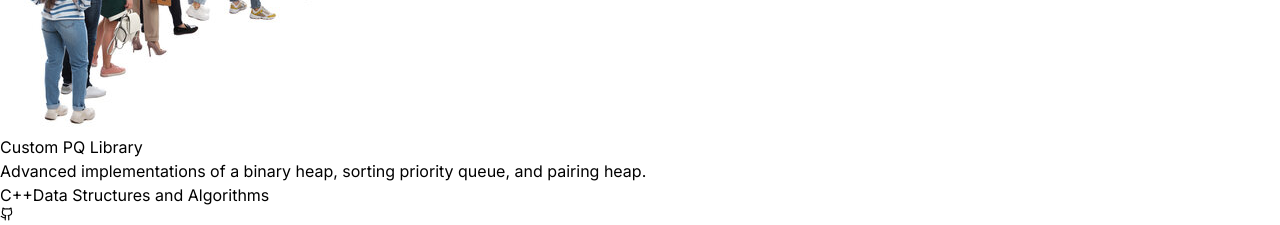
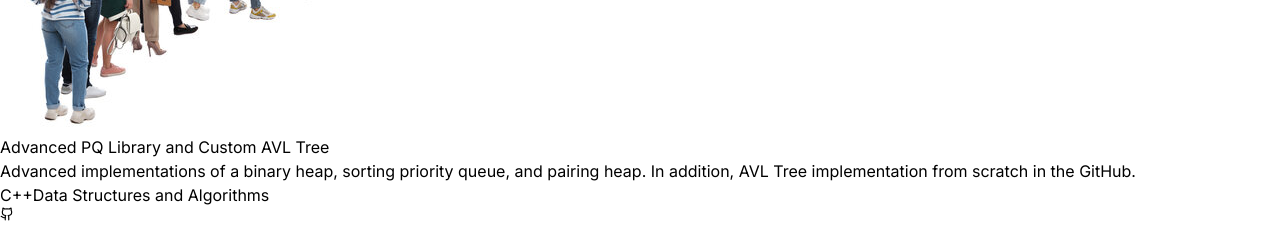
Before and after one commit to yourlocaljosh/personal-website, a React (Vite) app: page / in a window 1280 px wide. Shown: the part 3860-4085 px from the top of the page. Built offline with nearby package versions, Linux system fonts and the light colour scheme.

Commit message:
Add sixth project

```diff
--- a/src/App.jsx
+++ b/src/App.jsx
@@ -109,9 +109,10 @@ const App = () => {
       image: lettermanImage
     },
     {
-      title: "Custom PQ Library",
-      description: "Advanced implementations of a binary heap, sorting priority queue, and pairing heap.",
+      title: "Advanced PQ Library and Custom AVL Tree",
+      description: "Advanced implementations of a binary heap, sorting priority queue, and pairing heap. In addition, AVL Tree implementation from scratch in the GitHub.",
       technologies: ["C++", "Data Structures and Algorithms"],
+      github:"https://github.com/yourlocaljosh/avl-tree",
       image: pqImage
     },
   ];
```
